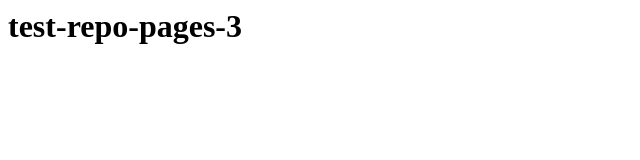
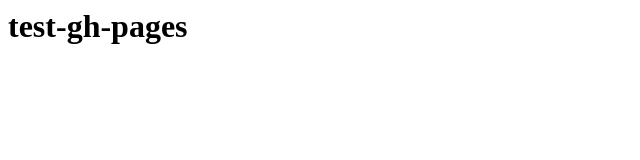
Before and after one commit to charlie388/test-gh-pages, a website: page docs/index.html in a window 1280 px wide. Shown: the whole page, without its empty margins (0-640 px from the left). Drawn offline with Linux system fonts and the light colour scheme.

Commit message:
the repo name was changed

```diff
--- a/docs/index.html
+++ b/docs/index.html
@@ -1,6 +1,6 @@
 <html>
 <head></head>
 <body>
-<h1>test-repo-pages-3</h1>
+<h1>test-gh-pages</h1>
 </body>
 </html>
```
Also changed, not shown: README.txt.
